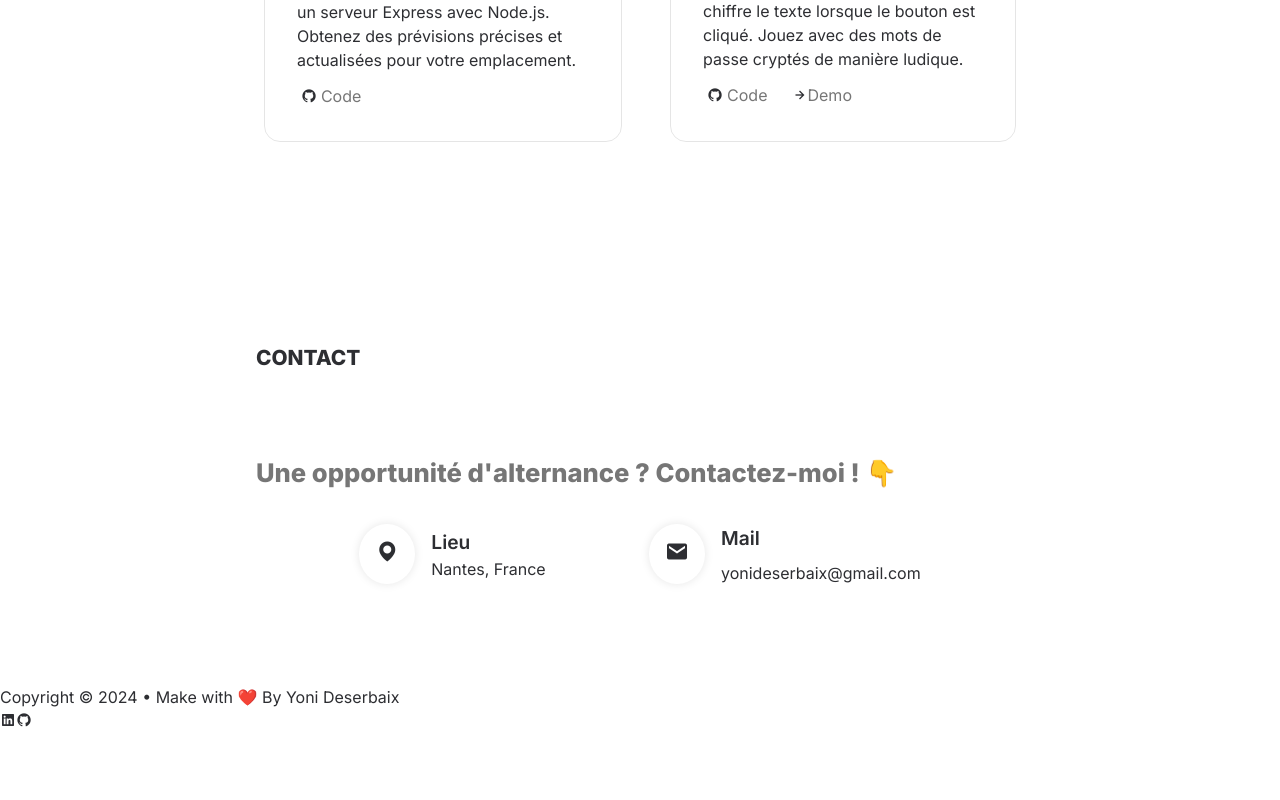
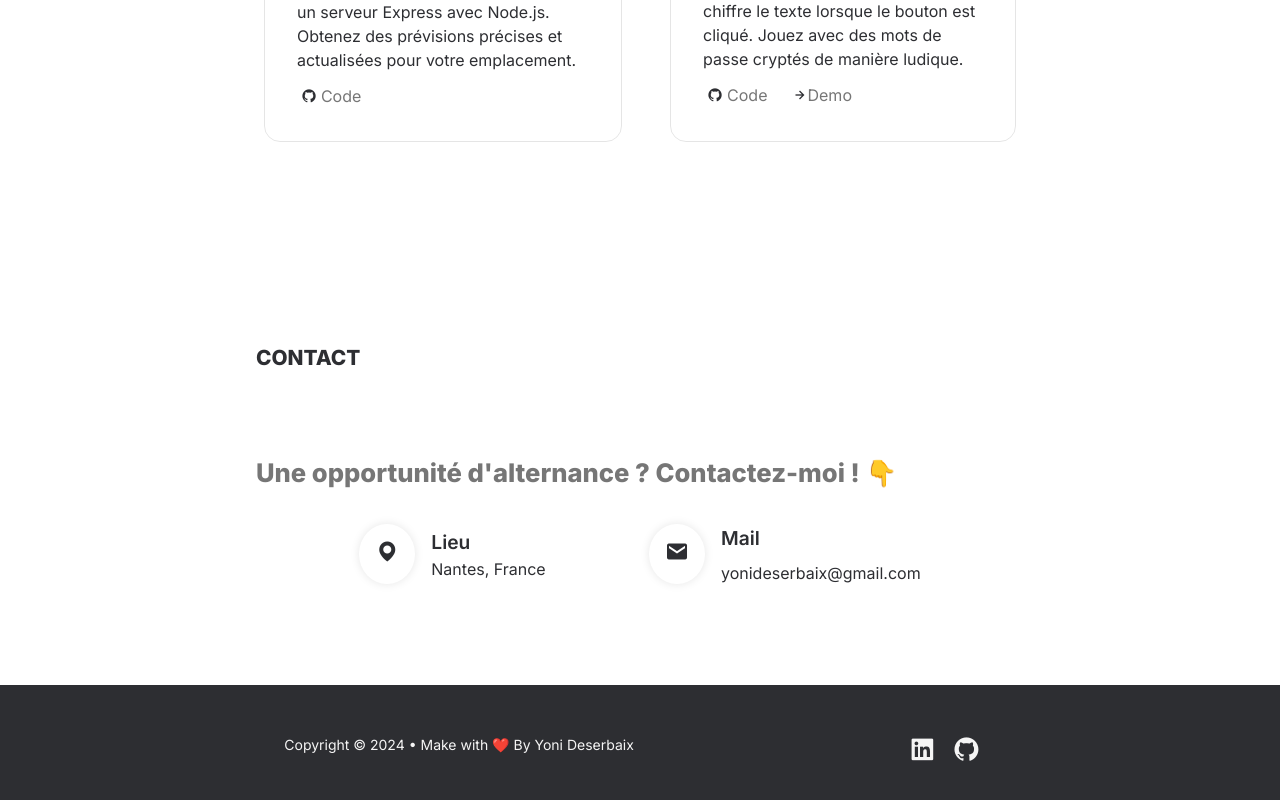
Before and after one commit to Yoni-Deserbaix/Portfolio-V2, a Next.js app: page / in a window 1280 px wide. Shown: the part 4506-5306 px from the top of the page. Before the commit the page ends 5239 px from the top, so only its background shows below. Built offline with nearby package versions, Linux system fonts and the light colour scheme.

Commit message:
update footer style

```diff
--- a/src/app/components/Footer.tsx
+++ b/src/app/components/Footer.tsx
@@ -1,21 +1,21 @@
 export default function () {
   return (
-    <footer className="footer">
-      <p> Copyright © 2024 • Make with ❤️ By Yoni Deserbaix</p>
-      <div className="socials">
+    <footer className="flex bg-[#2d2e32] items-center flex-row justify-evenly px-2.5 py-[50px]">
+      <p className="text-sm text-[whitesmoke] mb-[15px]"> Copyright © 2024 • Make with ❤️ By Yoni Deserbaix</p>
+      <div className="socials ">
         <a
           href="http://linkedin.com/in/yoni-deserbaix"
           target="_blank"
           rel="noreferrer"
         >
-          <i className="bx bxl-linkedin-square"></i>
+          <i className="bx bxl-linkedin-square text-[1.8rem] text-[whitesmoke] transition-all duration-[0.2s] mr-[15px] hover:opacity-[70%]"></i>
         </a>
         <a
           href="https://github.com/Yoni-Deserbaix"
           target="_blank"
           rel="noreferrer"
         >
-          <i className="bx bxl-github"></i>
+          <i className="bx bxl-github text-[1.8rem] text-[whitesmoke] transition-all duration-[0.2s] mr-[15px] hover:opacity-[70%]"></i>
         </a>
       </div>
     </footer>
```
